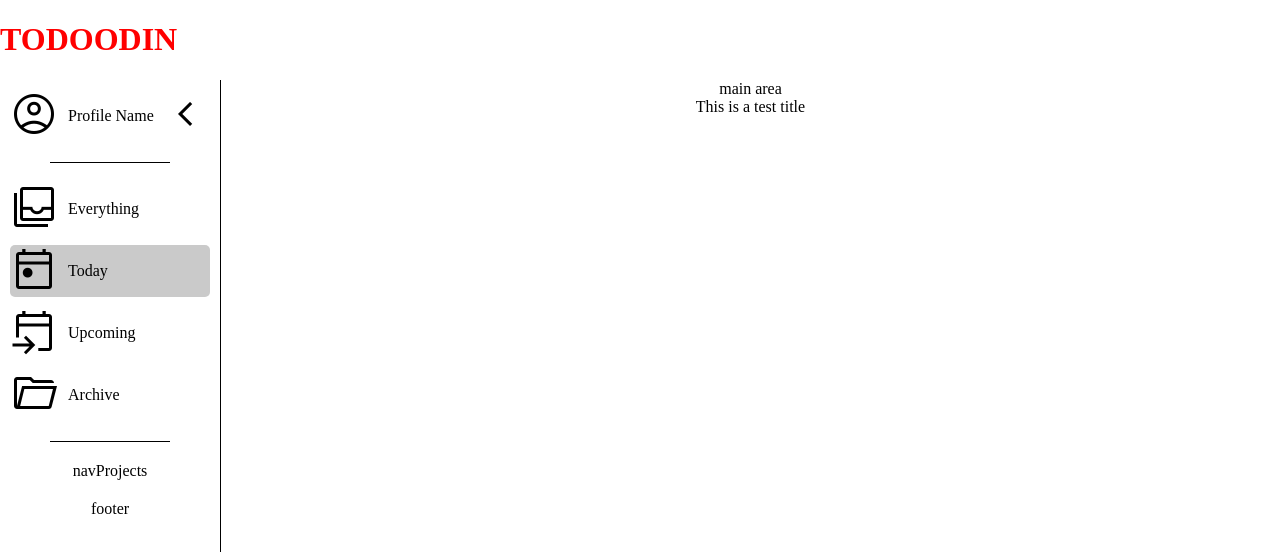
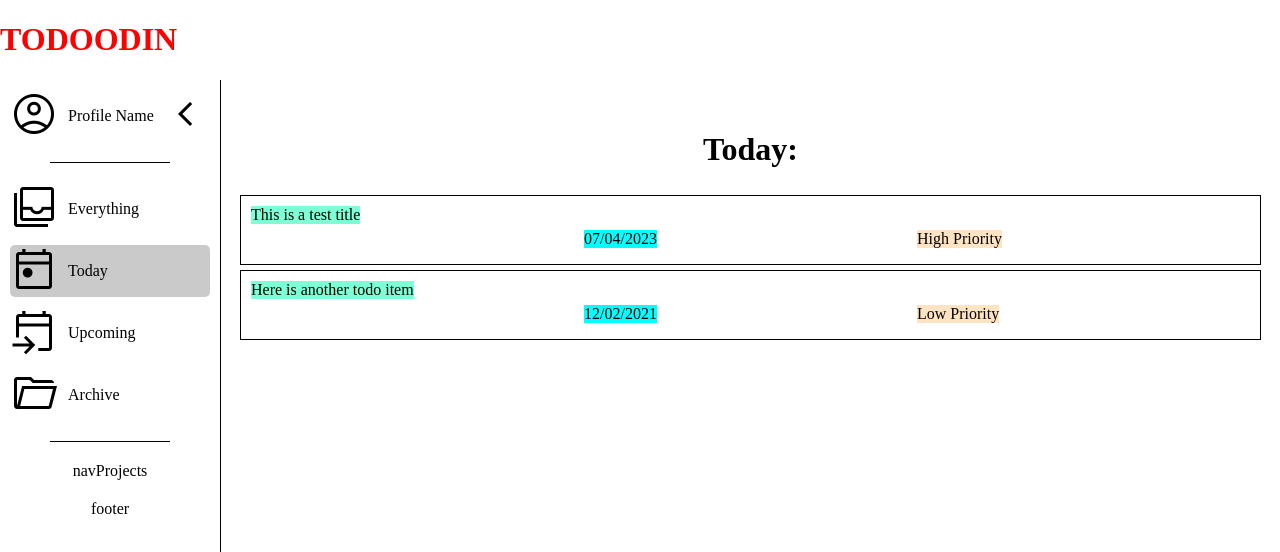
Before and after one commit to joerow/odin-todolist, a website built with webpack: page dist/index.html in a window 1280 px wide. Shown: the top 552 px of the page. Built offline with nearby package versions, Linux system fonts and the light colour scheme.

Commit message:
add simple todo styling

```diff
--- a/src/domFunctions.js
+++ b/src/domFunctions.js
@@ -124,19 +124,32 @@ const domFunctions = (name, date) => {
     const main = document.createElement("div");
     main.classList.add("main-area");
     element.append(main);
-    main.innerHTML = "main area";
+    const title = document.createElement("h1");
+    title.textContent = "Today:";
+    main.append(title);
     main.id = "display";
-
     document.body.append(element);
     return;
   }
   function renderTodoList(todoList) {
     let display = document.getElementById("display");
-    todoList.forEach((item) => {
+    todoList.forEach((item, index) => {
+      const todoContainer = document.createElement("div");
+      todoContainer.classList.add("todo-item");
+      todoContainer.dataset.index = index;
+      display.append(todoContainer);
       const todoTitle = document.createElement("div");
-      todoTitle.id = item.getTitle();
+      todoTitle.classList.add("todo-title");
       todoTitle.textContent = item.getTitle();
-      display.appendChild(todoTitle);
+      todoContainer.appendChild(todoTitle);
+      const todoDue = document.createElement("div");
+      todoDue.classList.add("todo-due");
+      todoDue.textContent = item.getDue();
+      todoContainer.appendChild(todoDue);
+      const todoPriority = document.createElement("div");
+      todoPriority.classList.add("todo-priority");
+      todoPriority.textContent = item.getPriority();
+      todoContainer.appendChild(todoPriority);
     });
   }
   return {
--- a/src/index.js
+++ b/src/index.js
@@ -39,10 +39,16 @@ console.log(storageAvailable("localStorage"));
 let testy = todo(
   "This is a test title",
   "This is a todo description",
-  "Due Date",
-  "Priority"
+  "07/04/2023",
+  "High Priority"
+);
+let testy2 = todo(
+  "Here is another todo item",
+  "This is a todo description",
+  "12/02/2021",
+  "Low Priority"
 );
 let todoList = [];
-todoList.push(testy);
+todoList.push(testy, testy2);
 console.log(todoList[0].getDescription());
 domHandler.renderTodoList(todoList);
--- a/src/style.css
+++ b/src/style.css
@@ -75,3 +75,38 @@ body {
 .footer {
   bottom: 0;
 }
+
+#display {
+  display: flex;
+  flex-direction: column;
+  margin: 30px;
+  gap: 5px;
+}
+
+.todo-item {
+  display: grid;
+  grid-template: 1.5rem 1.5rem / repeat(3, 1fr);
+  justify-items: flex-start;
+  align-items: flex-start;
+
+  height: 3rem;
+  width: 100%;
+  padding: 10px;
+  border: 1px solid #000000;
+}
+
+.todo-title {
+  background-color: aquamarine;
+  grid-row: 1;
+  grid-column: span 3;
+}
+
+.todo-due {
+  background-color: aqua;
+  grid-column: 2;
+}
+
+.todo-priority {
+  background-color: bisque;
+  grid-column: 3;
+}
```
